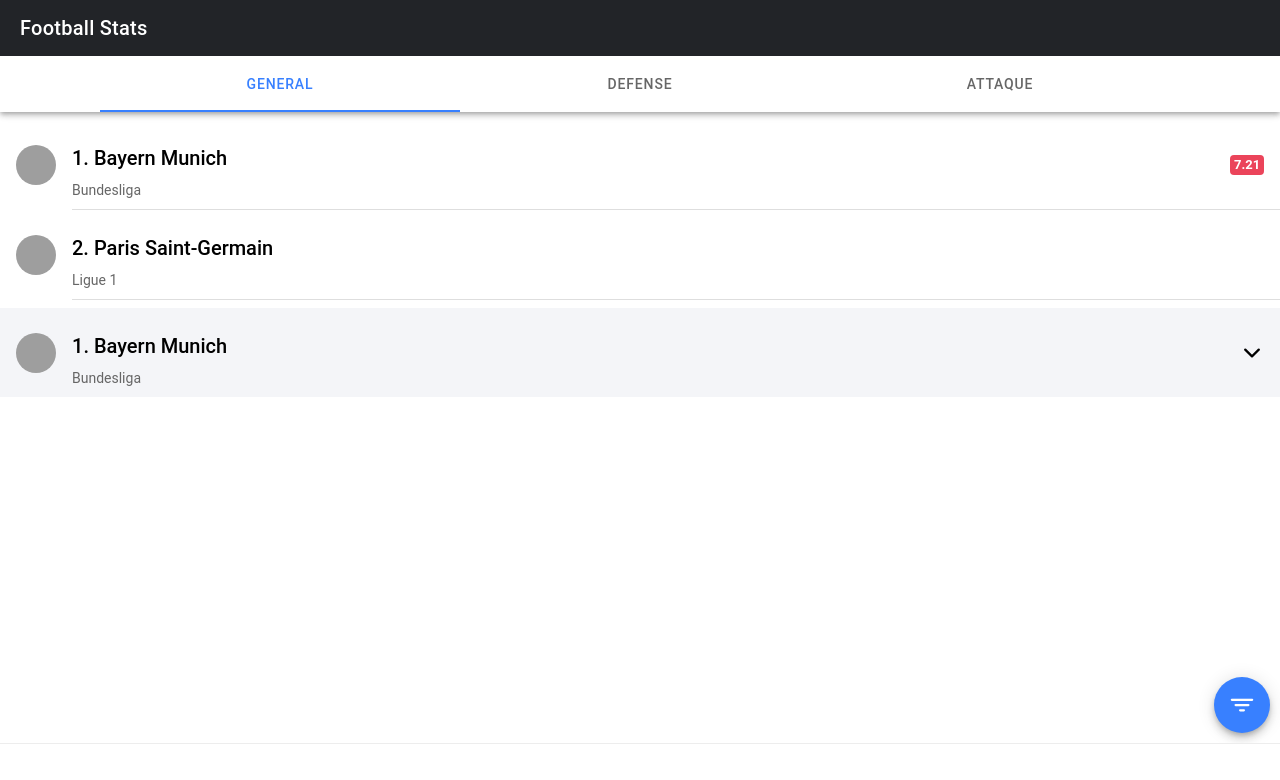
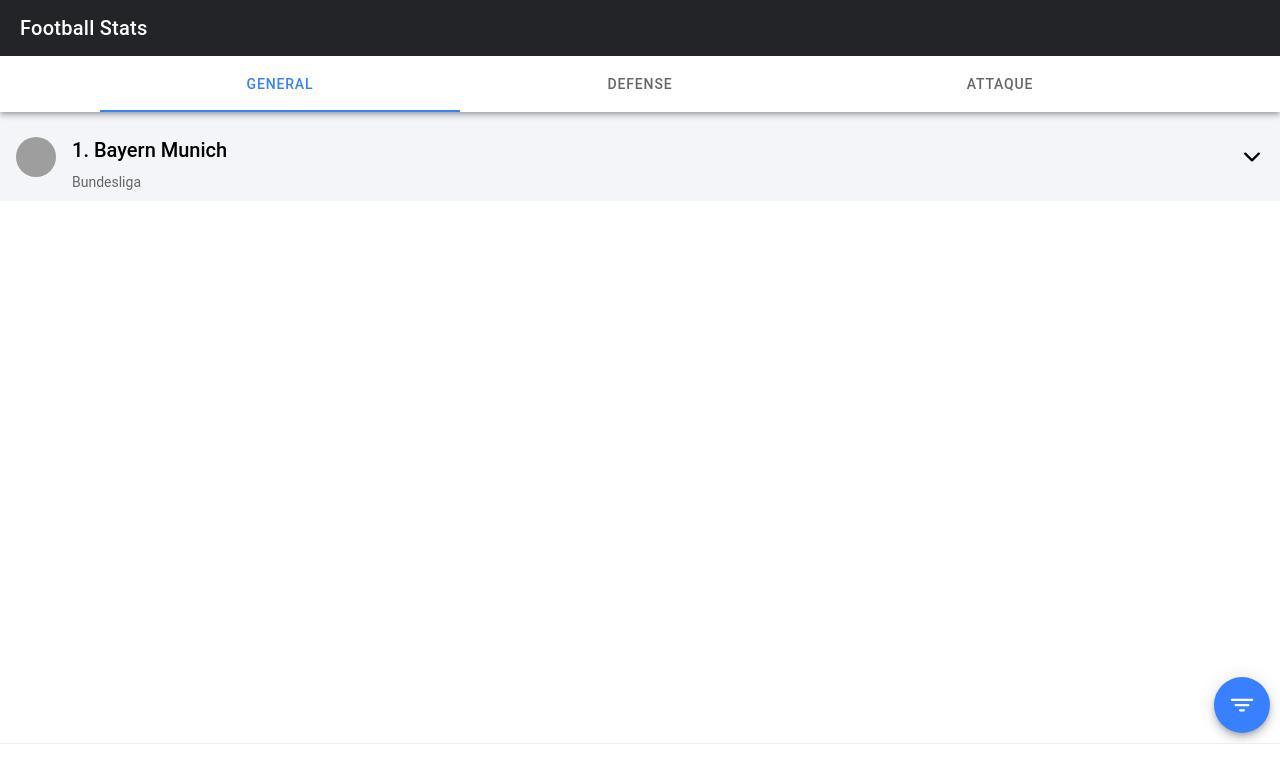
Before and after one commit to pik4booh/Mobile-Ionic-Football, a React (Vite) app: page /tab1 in a window 1280 px wide. Shown: the top 780 px of the page. Built offline with nearby package versions, Linux system fonts and the light colour scheme; grey boxes are pictures that could not be loaded.

Commit message:
item ftsn sisa

```diff
--- a/src/pages/Tab1.tsx
+++ b/src/pages/Tab1.tsx
@@ -34,30 +34,7 @@
       </IonHeader>
 
       <IonContent fullscreen>
-        <IonList>
-              <IonItem button={true}>
-                <IonAvatar aria-hidden="true" slot="start">
-                  <img alt="" src="https://ionicframework.com/docs/img/demos/avatar.svg" />
-                </IonAvatar>
 
-                <IonLabel>
-                  <h4>1. Bayern Munich</h4>
-                  <IonNote>Bundesliga</IonNote>
-                </IonLabel>
-                <IonBadge color="danger" slot='end'>7.21</IonBadge>
-
-                <IonIcon slot="icon-only end" name="dot"></IonIcon>
-              </IonItem>
-              <IonItem button={true}>
-                <IonAvatar aria-hidden="true" slot="start">
-                  <img alt="" src="https://ionicframework.com/docs/img/demos/avatar.svg" />
-                </IonAvatar>
-                <IonLabel>
-                  <h4>2. Paris Saint-Germain</h4>
-                  <IonNote>Ligue 1</IonNote>
-                </IonLabel>
-              </IonItem>
-      </IonList>
         <IonFab slot="fixed" vertical="bottom" horizontal="end">
           <IonFabButton>
             <IonIcon icon={filter}></IonIcon>
```
